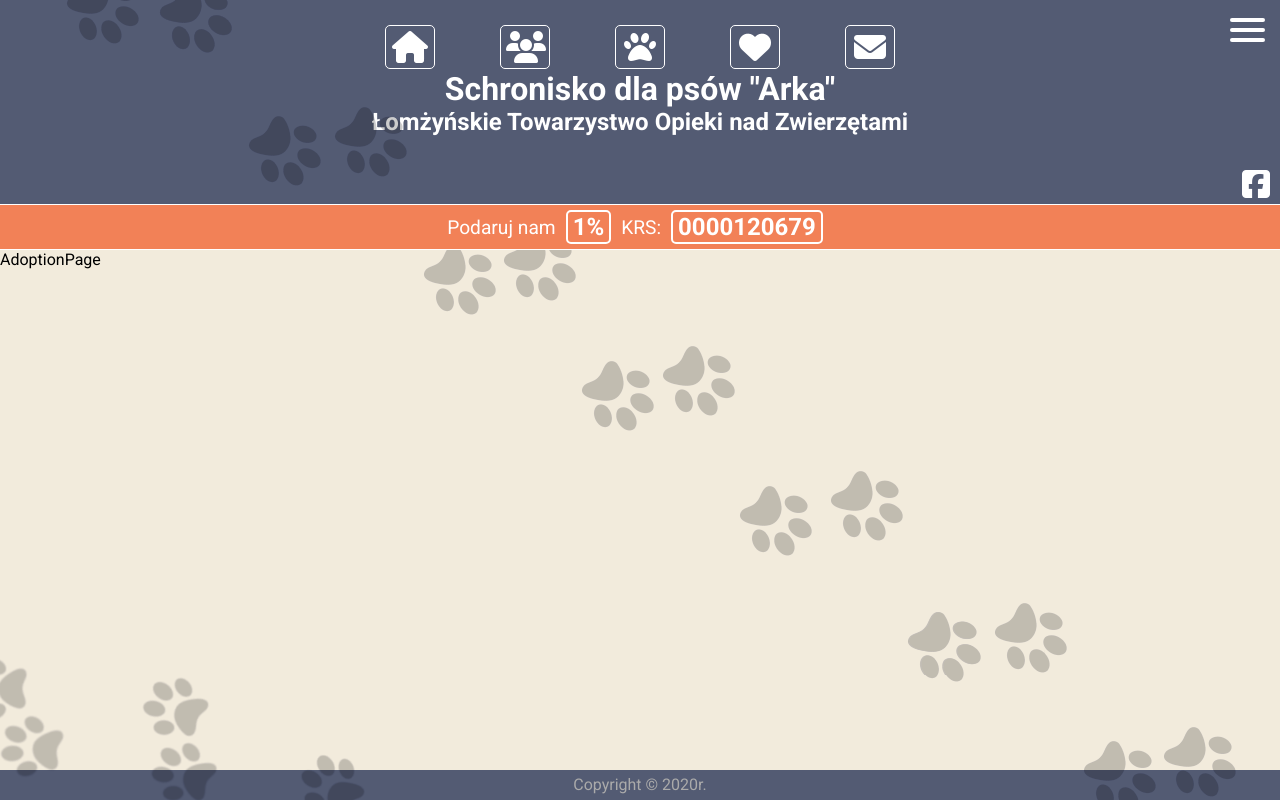
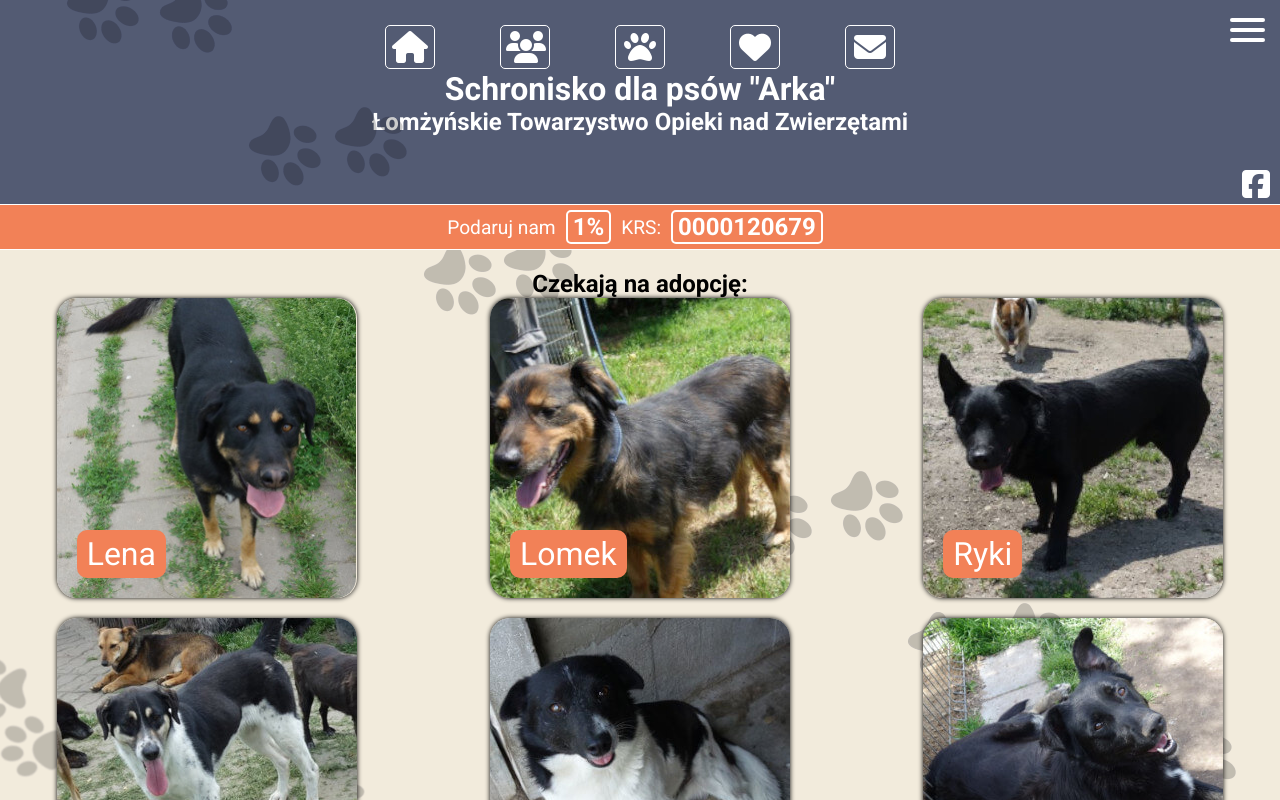
Before and after one commit to bemog/website-dog-shelter-v2, a React (Create React App) app: page /adoption in a window 1280 px wide. Shown: the top 800 px of the page. Built offline with nearby package versions, Linux system fonts and the light colour scheme.

Commit message:
Add AdoptionPage styling and create DogCard component

```diff
--- /dev/null
+++ b/src/components/DogCard.js
@@ -0,0 +1,14 @@
+import React from 'react';
+
+const DogCard = (props) => {
+    return (
+        <div className='adoption__container-card'>
+            <a className='adoption__container-card-link' href={props.link} target='_blank' rel='noopener noreferrer'>
+                <img className='adoption__container-card-link-image' src={props.image} alt={props.name} />
+                <span className='adoption__container-card-link-name'>{props.name}</span>
+            </a>
+        </div>
+    );
+}
+
+export default DogCard;
--- a/src/pages/AdoptionPage.js
+++ b/src/pages/AdoptionPage.js
@@ -1,11 +1,55 @@
 import React from 'react';
+import '../styles/AdoptionPage.scss';
+import DogCard from '../components/DogCard';
+import Lena from '../images/Adoption/Lena.jpg';
+import Lomek from '../images/Adoption/Lomek.jpg';
+import Ryki from '../images/Adoption/Ryki.jpg';
+import Sopel from '../images/Adoption/Sopel.jpg';
+import Misiek from '../images/Adoption/Misiek.jpg';
+import Roki from '../images/Adoption/Roki.jpg';
+import Iger from '../images/Adoption/Iger.jpg';
+
+const dogsCards = [
+  {
+    name: 'Lena', image: Lena, link: 'https://pl-pl.facebook.com/schroniskodlabezdomnychpsowlomza/photos/pcb.1450475681804686/1450474111804843/?type=3&theater'
+  },
+  {
+    name: 'Lomek', image: Lomek, link: 'https://pl-pl.facebook.com/schroniskodlabezdomnychpsowlomza/photos/pcb.1448812588637662/1448811641971090/?type=3&theater'
+  },
+  {
+    name: 'Ryki', image: Ryki, link: 'https://pl-pl.facebook.com/schroniskodlabezdomnychpsowlomza/photos/pcb.1447209955464592/1447209685464619/?type=3&theater'
+  },
+  {
+    name: 'Sopel', image: Sopel, link: 'https://pl-pl.facebook.com/schroniskodlabezdomnychpsowlomza/photos/a.188033371382263/1446375088881412/?type=3&theater'
+  },
+  {
+    name: 'Misiek', image: Misiek, link: 'https://pl-pl.facebook.com/schroniskodlabezdomnychpsowlomza/photos/pcb.1442193199299601/1442192879299633/?type=3&theater'
+  },
+  {
+    name: 'Roki', image: Roki, link: 'https://pl-pl.facebook.com/schroniskodlabezdomnychpsowlomza/photos/pcb.1438724419646479/1438723319646589/?type=3&theater'
+  },
+  {
+    name: 'Iger', image: Iger, link: 'https://pl-pl.facebook.com/schroniskodlabezdomnychpsowlomza/photos/pcb.1437805333071721/1437804983071756/?type=3&theater'
+  },
+]
 
 const AdoptionPage = () => {
-    return (
-        <div>
-            AdoptionPage
-        </div>
-    );
+  const dogs = dogsCards.map(dog => (
+    <DogCard
+      name={dog.name}
+      image={dog.image}
+      link={dog.link}
+    />
+  ))
+
+  return (
+    <div className='adoption'>
+      <h2 className='adoption__title'>Czekają na adopcję:</h2>
+      <div class="adoption__container">
+        {dogs}
+      </div>
+    </div>
+  );
 }
 
 export default AdoptionPage;
--- /dev/null
+++ b/src/styles/AdoptionPage.scss
@@ -0,0 +1,54 @@
+@import '_config.scss';
+
+.adoption {
+    $self:&;
+    &__title {
+      margin-top: 20px;
+      text-align: center;
+    }
+
+    &__container {
+        display: grid;
+        grid-template-columns: repeat(3, 1fr);
+        grid-gap: 20px;
+
+        &-card {
+            height: 300px;
+            width: 300px;
+            margin: auto;
+            display: flex;
+            justify-content: center;
+            align-content: center;
+            position: relative;
+            z-index: 1;
+            border-radius: 20px;
+            box-shadow: 0 0 5px black;
+
+            &-link {
+                &:hover .adoption__container-card-link-image,
+                &:hover .adoption__container-card-link-name {
+                  transform: scale(1.1);
+                }
+
+                &-image {
+                  height: 100%;
+                  width: 100%;
+                  border-radius: 20px;
+                  transition: .3s;
+                }
+
+                &-name {
+                  position: absolute;
+                  left: 20px;
+                  bottom: 20px;
+                  padding: 5px 10px;
+                  background-color: $secondary-color;
+                  border-radius: 10px;
+                  color: white;
+                  font-size: 2rem;
+                  transition: .3s;
+                }
+            }
+        }
+    }
+}
```
